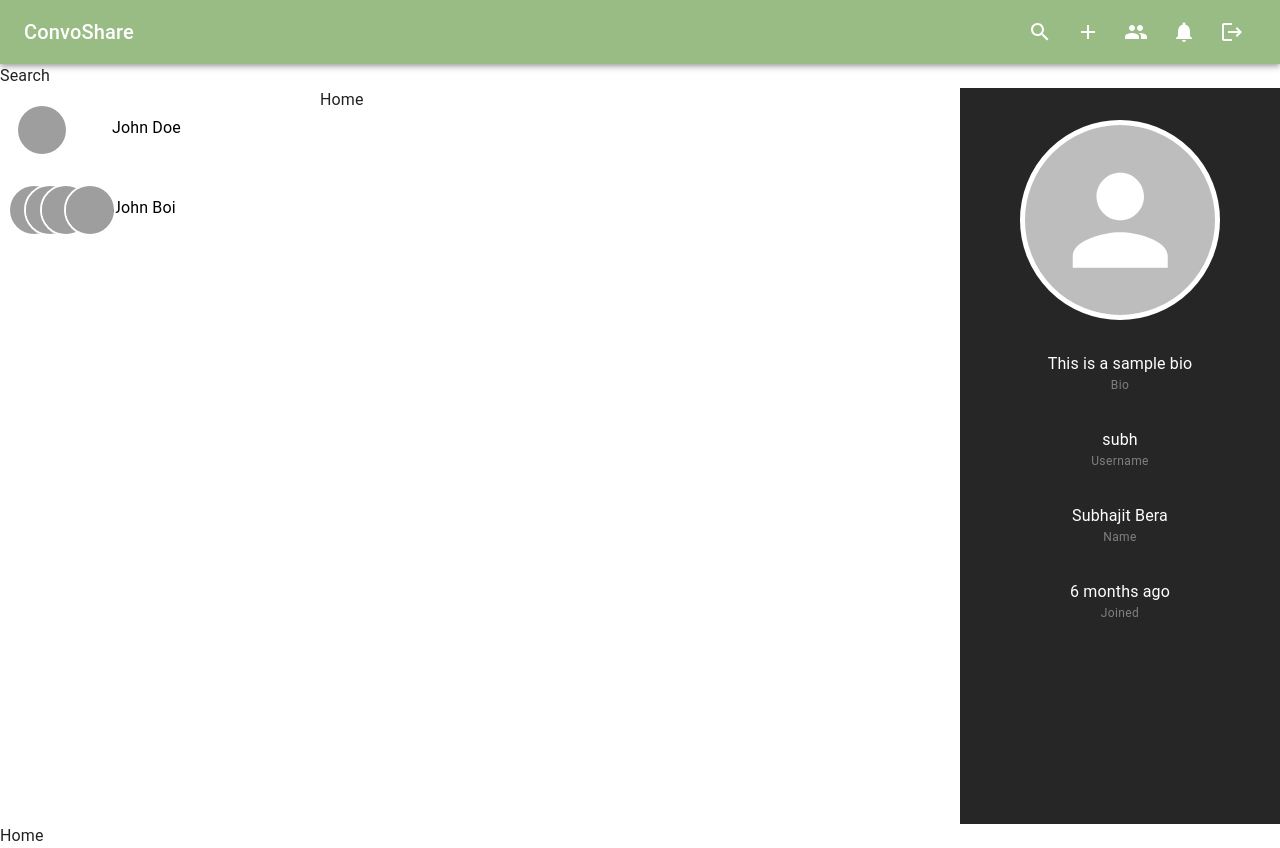
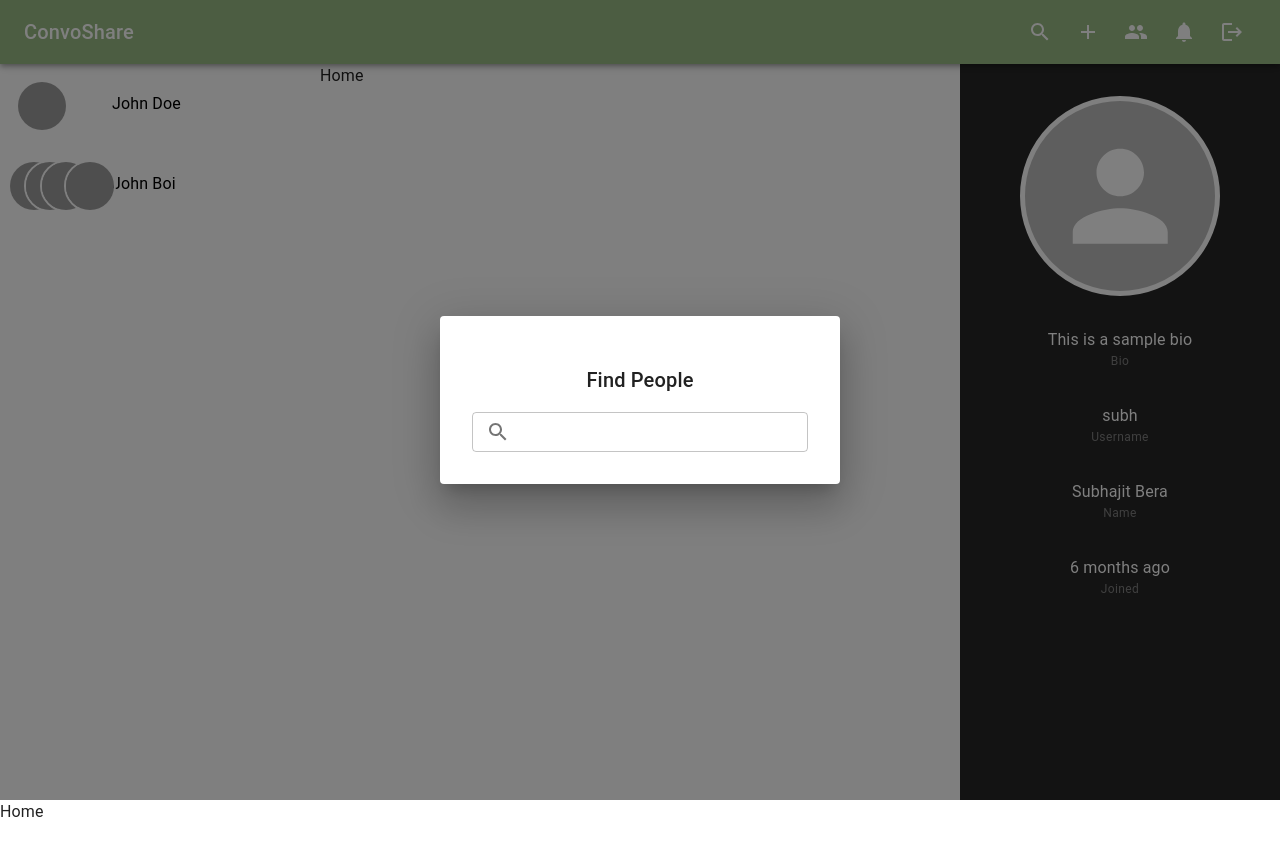
Before and after one commit to Subhajit-Bera/ConvoShare, a React (Vite) app in the folder client/: page / in a window 1280 px wide. Both pictures are taken after a click on the button 1040 px from the left and 32 px from the top of the page. After the commit the page ends 824 px from the top, so only its background shows below. Built offline with nearby package versions, Linux system fonts and the light colour scheme; grey boxes are pictures that could not be loaded.

Commit message:
Search Diaglouge --1

```diff
--- a/client/src/components/specific/Search.jsx
+++ b/client/src/components/specific/Search.jsx
@@ -1,10 +1,36 @@
-import React from 'react'
+import React, { useEffect, useState } from 'react'
+import { Search as SearchIcon } from "@mui/icons-material";
+import {
+  Dialog,
+  DialogTitle,
+  InputAdornment,
+  List,
+  Stack,
+  TextField,
+} from "@mui/material";
 
 const Search = () => {
+  const [search, setSearch] = useState();
   return (
-    <div>
-      Search
-    </div>
+    <Dialog open>
+      <Stack p={"2rem"} direction={"column"} width={"25rem"}>
+        <DialogTitle textAlign={"center"}>Find People</DialogTitle>
+        <TextField
+          label=""
+          value={search}
+          onChange={(e)=>setSearch(e.target.value)}
+          variant="outlined"
+          size="small"
+          InputProps={{
+            startAdornment: (
+              <InputAdornment position="start">
+                <SearchIcon />
+              </InputAdornment>
+            ),
+          }}
+        />
+      </Stack>
+    </Dialog>
   )
 }
 
--- a/client/src/main.jsx
+++ b/client/src/main.jsx
@@ -12,5 +12,5 @@ ReactDOM.createRoot(document.getElementById('root')).render(
         <App />
       </div>
     </HelmetProvider>
-  </React.StrictMode>,
+  </React.StrictMode>
 )
```
